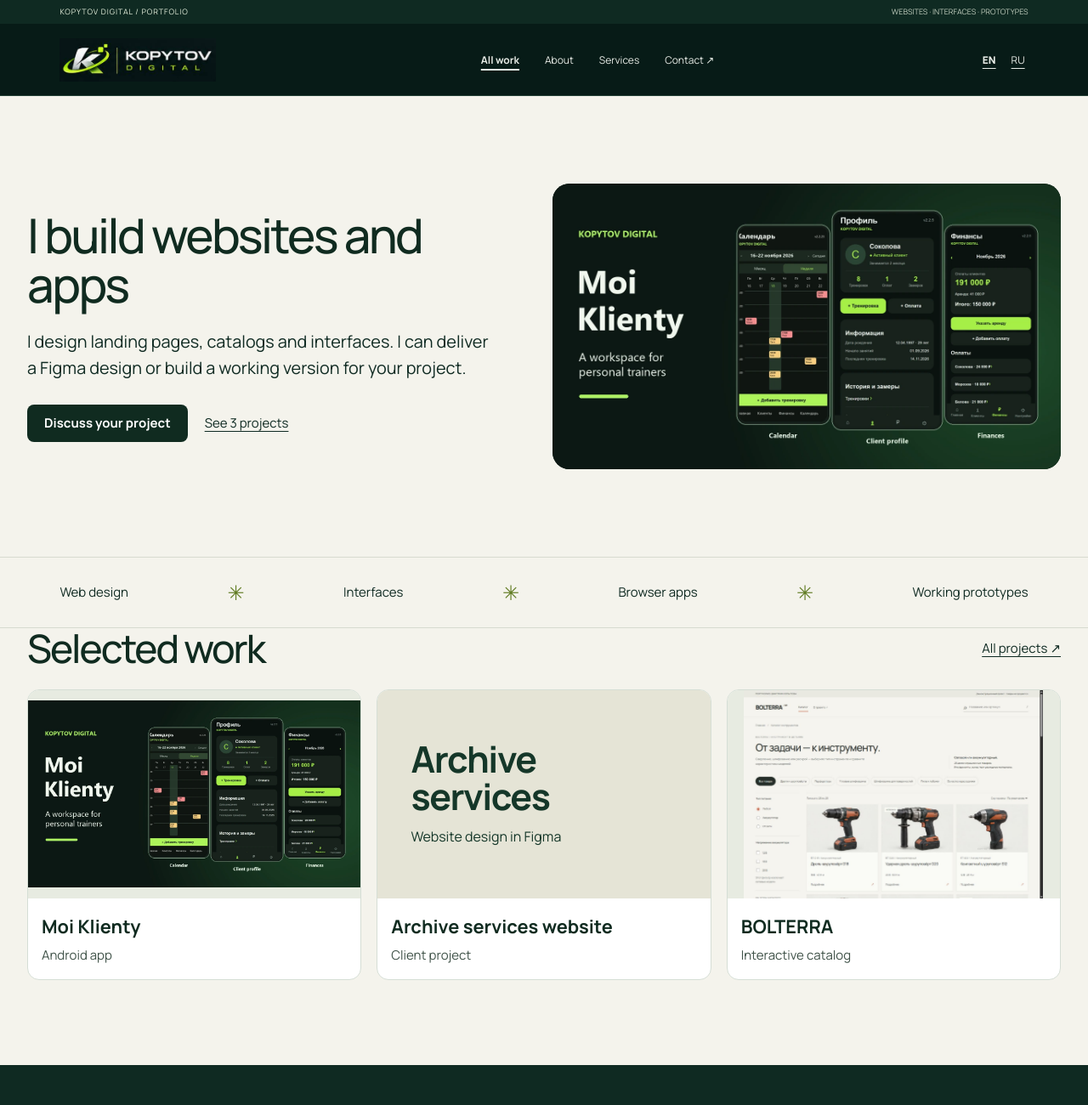
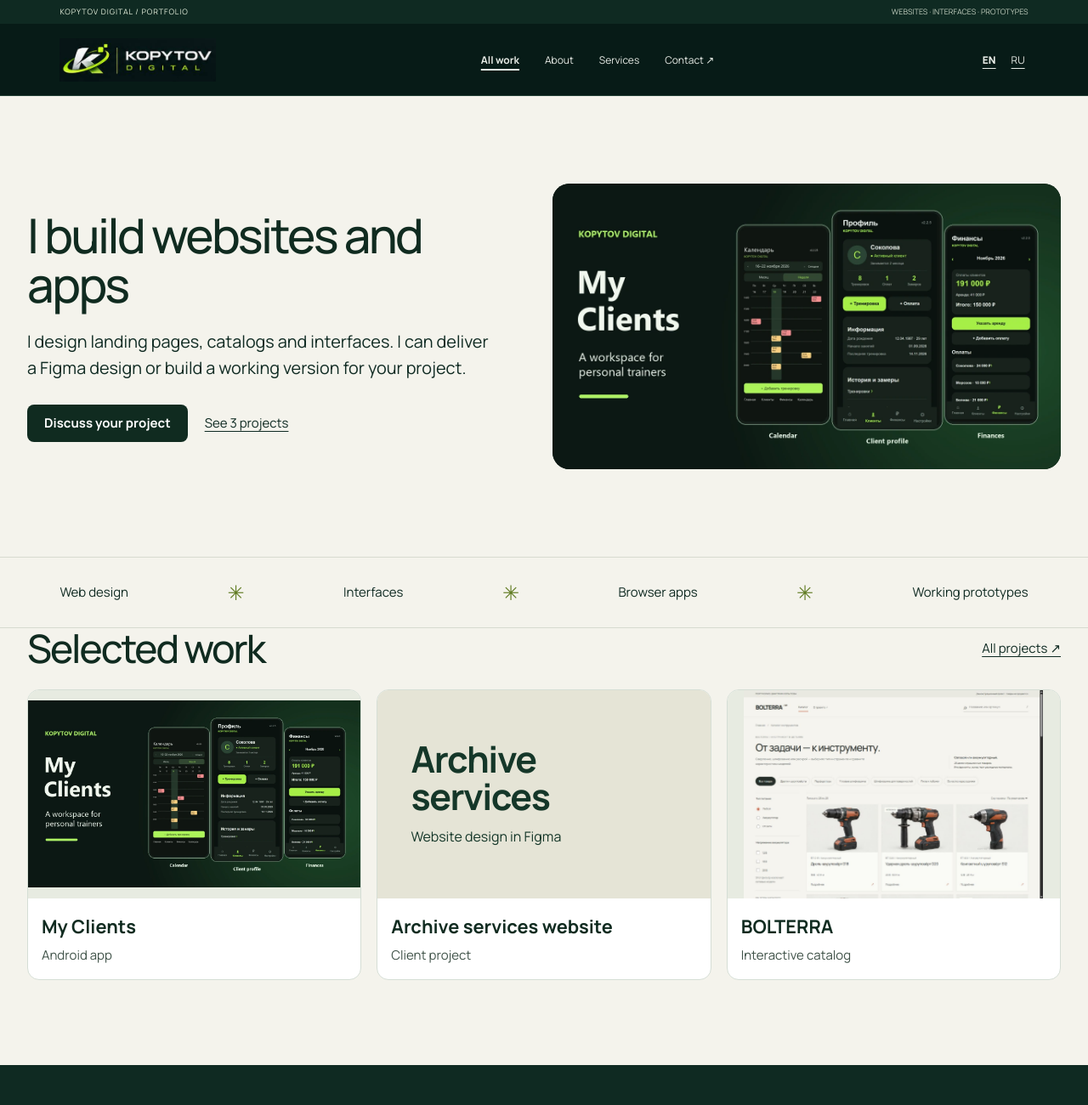
Before and after one commit to CKBOPEU/frontend-portfolio, a plain HTML site: page dist/index.html in a window 1280 px wide. Shown: the top 1300 px of the page at 85% size. Drawn offline with Linux system fonts and the light colour scheme.

Commit message:
Localize My Clients portfolio case for English readers

```diff
--- a/dist/index.html
+++ b/dist/index.html
@@ -6,10 +6,10 @@
 <div><h1>I build websites and apps</h1>
 <p>I design landing pages, catalogs and interfaces. I can deliver a Figma design or build a working version for your project.</p>
 <div class="portfolio-actions"><a class="portfolio-primary" href="/frontend-portfolio/contact.html">Discuss your project</a><a href="#work">See 3 projects</a></div></div>
-<a class="portfolio-hero-preview" href="/frontend-portfolio/projects/moi-klienty.html"><img src="assets/moi-klienty/cover-three-en.webp" width="1280" height="720" alt="Moi Klienty. The Android app I use as a personal trainer"></a>
+<a class="portfolio-hero-preview" href="/frontend-portfolio/projects/moi-klienty.html"><img src="assets/moi-klienty/my-clients-cover-en.webp" width="1280" height="720" alt="My Clients. The Android app I use as a personal trainer"></a>
 </section>
 <div class="specialties" aria-label="Areas of work"><span>Web design</span><span aria-hidden="true">✳</span><span>Interfaces</span><span aria-hidden="true">✳</span><span>Browser apps</span><span aria-hidden="true">✳</span><span>Working prototypes</span></div>
-<section id="work" class="portfolio-work"><div class="portfolio-work-heading"><h2>Selected work</h2><a href="/frontend-portfolio/projects/index.html">All projects ↗</a></div><div class="portfolio-cases"><a class="portfolio-case" href="/frontend-portfolio/projects/moi-klienty.html"><img src="assets/moi-klienty/cover-three-en.webp" alt="" width="1280" height="720" loading="lazy"><div><h3>Moi Klienty</h3><p>Android app</p></div></a>
+<section id="work" class="portfolio-work"><div class="portfolio-work-heading"><h2>Selected work</h2><a href="/frontend-portfolio/projects/index.html">All projects ↗</a></div><div class="portfolio-cases"><a class="portfolio-case" href="/frontend-portfolio/projects/moi-klienty.html"><img src="assets/moi-klienty/my-clients-cover-en.webp" alt="" width="1280" height="720" loading="lazy"><div><h3>My Clients</h3><p>Android app</p></div></a>
 <a class="portfolio-case" href="/frontend-portfolio/projects/client-design.html"><span class="archive-art" aria-hidden="true"><strong>Archive<br>services</strong><small>Website design in Figma</small></span><div><h3>Archive services website</h3><p>Client project</p></div></a>
 <a class="portfolio-case" href="/frontend-portfolio/projects/bolterra.html"><img src="assets/redesign/bolterra.png" alt="" width="1440" height="1000" loading="lazy"><div><h3>BOLTERRA</h3><p>Interactive catalog</p></div></a>
 </div></section>
```
Also changed, not shown: dist/projects/index.html (+1 -1 lines), dist/projects/moi-klienty.html (+1 -1 lines), dist/assets/moi-klienty/my-clients-cover-en.webp (added).
